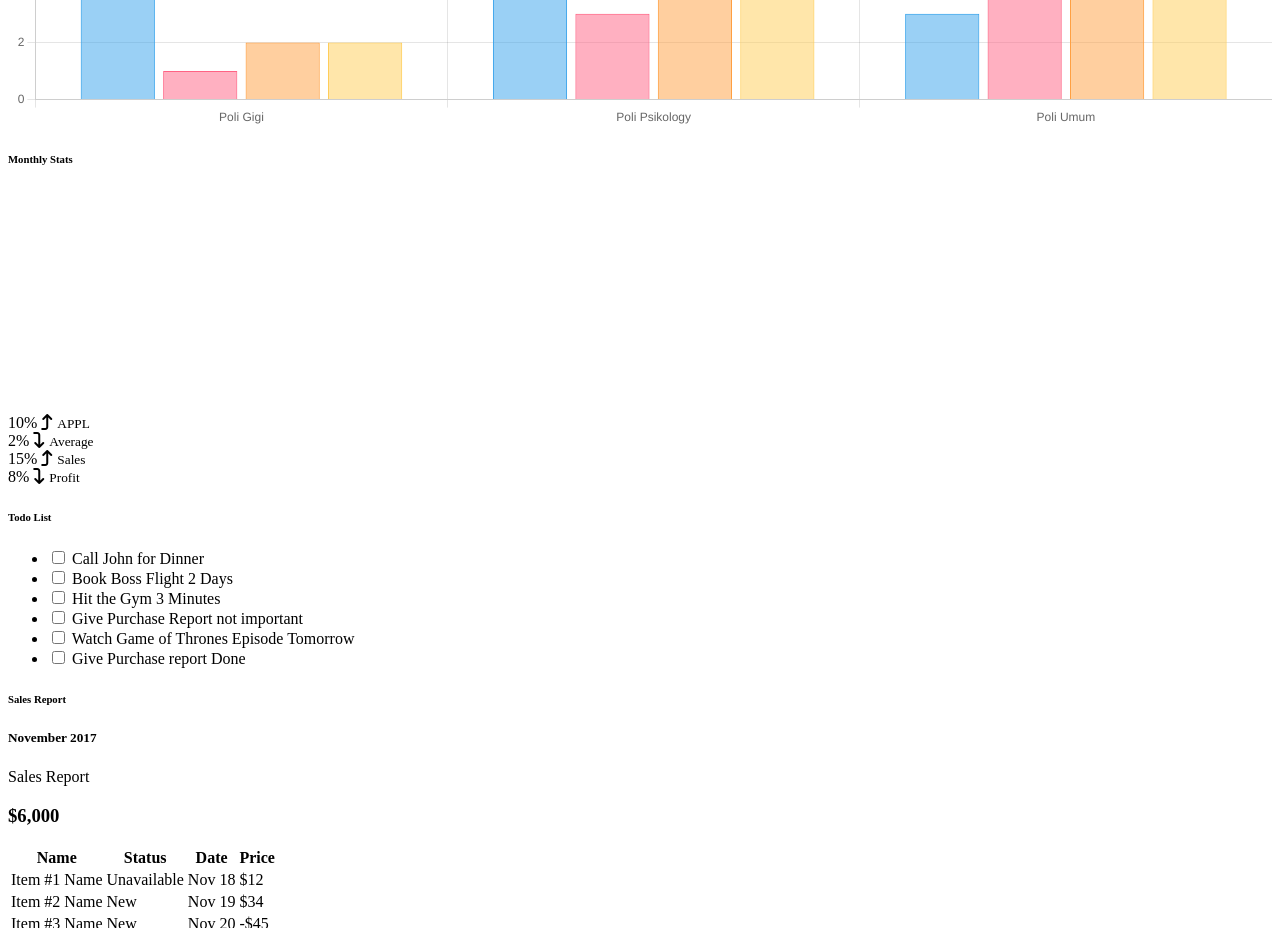
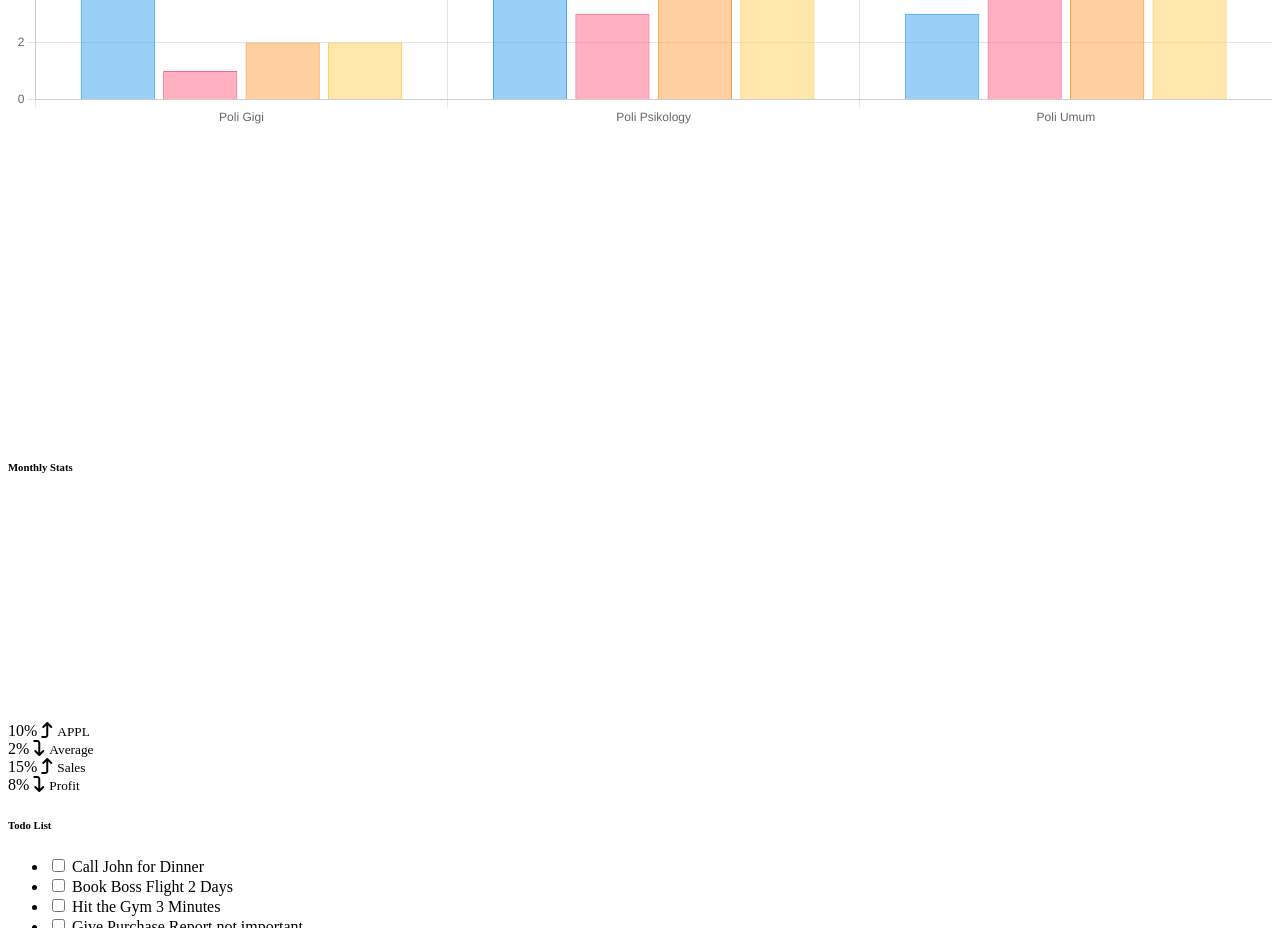
Before and after one commit to bangaco/mehealth, a plain HTML site: page src/index.html in a window 1280 px wide. Shown: the part 3640-4568 px from the top of the page. Drawn offline with nearby package versions, Linux system fonts and the light colour scheme.

Commit message:
feat:add feature rujukan

```diff
--- a/src/index.html
+++ b/src/index.html
@@ -468,6 +468,20 @@
                 </div>
               </div>
             </div>
+
+            <div class="col d-flex masonry-item">
+              <div class="col-md-4">
+                <div class="bd bgc-white p-20">
+                  <canvas id="myChart"></canvas>
+                </div>
+              </div>
+              <div class="col-md-8">
+                <div class="bd bgc-white p-20">
+                  <canvas id="rujukan"></canvas>
+                </div>
+              </div>
+            </div>
+
             <div class="masonry-item col-md-6">
               <!-- #Monthly Stats ==================== -->
               <div class="bd bgc-white">
```
